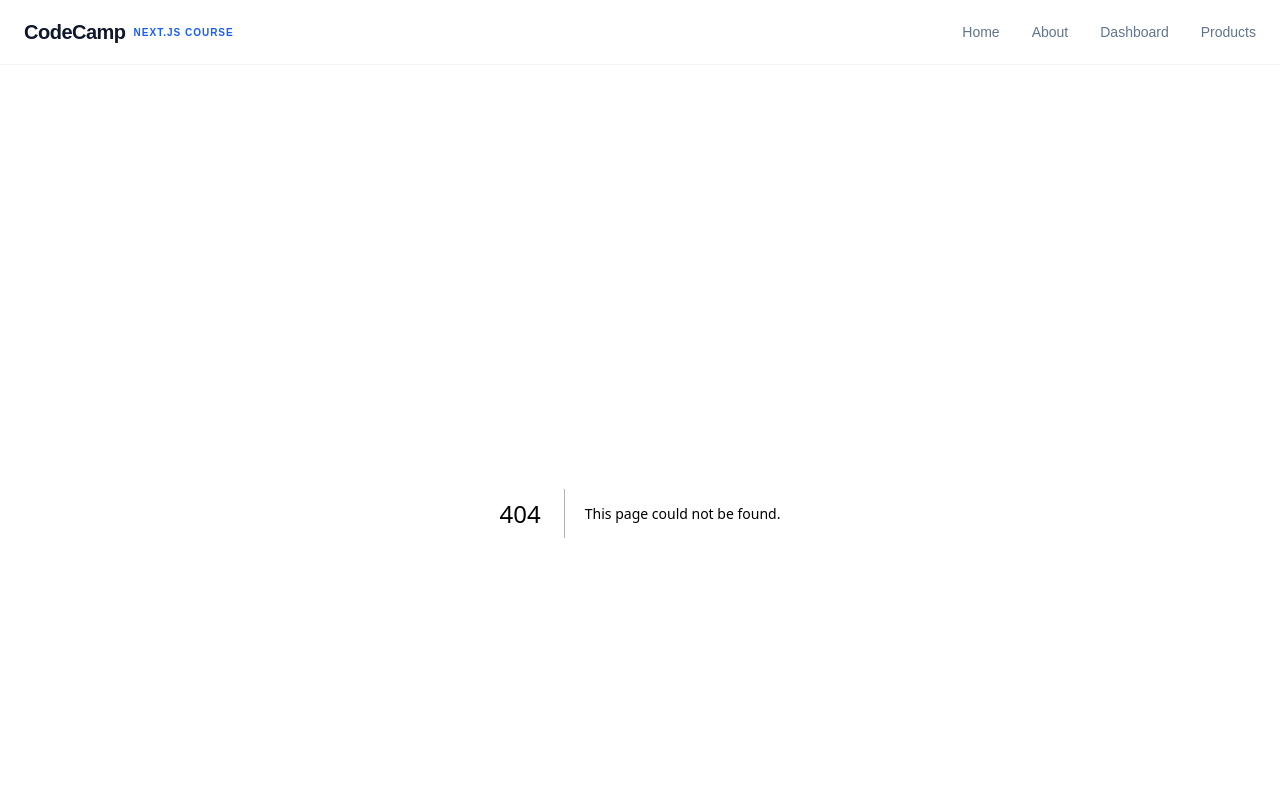
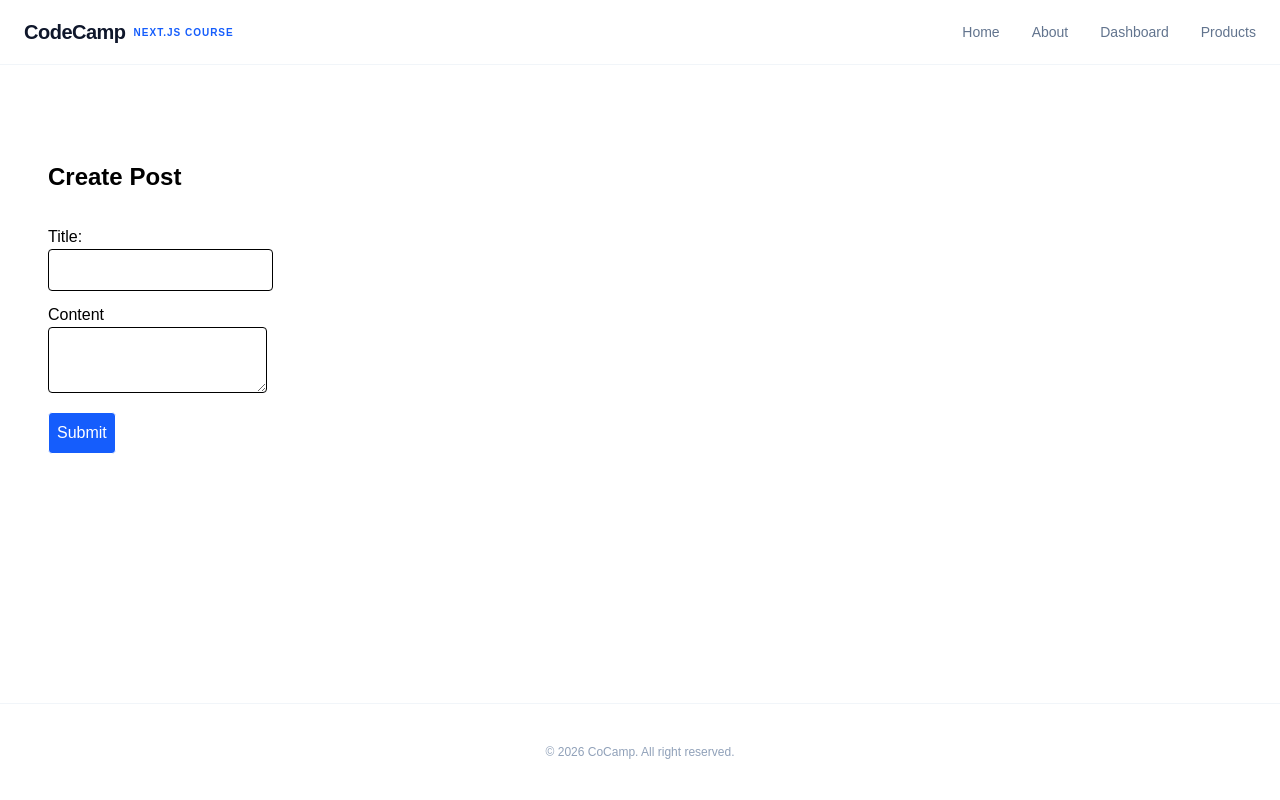
Before and after one commit to CodeCamp-Lab/cc22-nextjs-demo-app1, a Next.js app: page /create-post in a window 1280 px wide. Before the commit this address had no page. Shown: the top 800 px of the page. Built offline with nearby package versions, Linux system fonts and the light colour scheme.

Commit message:
feat: add create-post

```diff
--- /dev/null
+++ b/app/create-post/page.tsx
@@ -0,0 +1,22 @@
+export default function CreatePostPage() {
+  return (
+    <div className="px-6 py-12">
+      <h1 className="text-2xl font-bold mb-8">Create Post</h1>
+      <form className="space-y-3">
+        <div>
+          <p>Title:</p>
+          <input name="title" className="border p-2 rounded" />
+        </div>
+
+        <div>
+          <p>Content</p>
+          <textarea name="content" className="border p-2 rounded" />
+        </div>
+
+        <button className="border rounded p-2 cursor-pointer bg-blue-600 text-white">
+          Submit
+        </button>
+      </form>
+    </div>
+  );
+}
```
